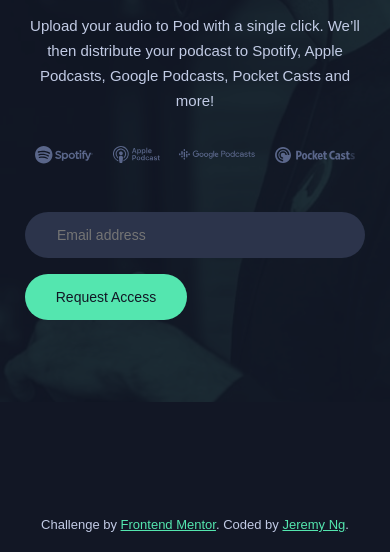
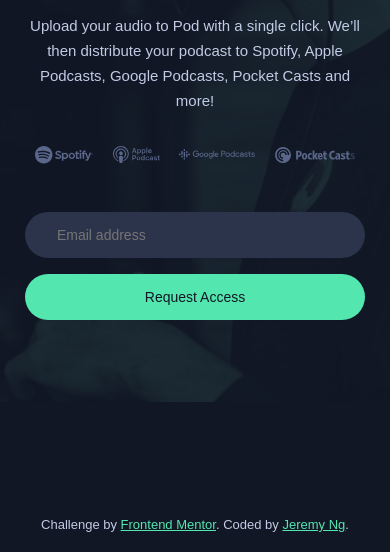
Before and after one commit to lanechanger/fem-pod-request-access-landing-page, a plain HTML site: page index.html in a window 390 px wide. Shown: the part 292-844 px from the top of the page. Drawn offline with Linux system fonts and the light colour scheme; a web font is replaced by a local one.

Commit message:
fix: added a media query to the previous change to it wouldn't shrink the button for mobile

```diff
--- a/app/scss/_text.scss
+++ b/app/scss/_text.scss
@@ -33,8 +33,11 @@
     font-size: rem(14px);
     font-weight: 400;
     line-height: 2;
+
     // added this width below last minute as the text was wrapping into a new line on FEM
-    width: rem(162px);
+    @include breakpoint-up(medium) {
+      width: rem(162px);
+    }
   }
 
   @include breakpoint-up(medium) {
```
Also changed, not shown: dist/style.css, 1 other file.
